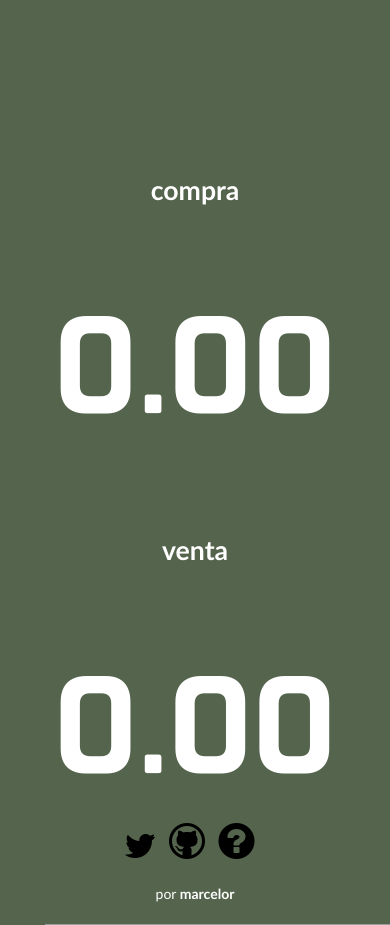
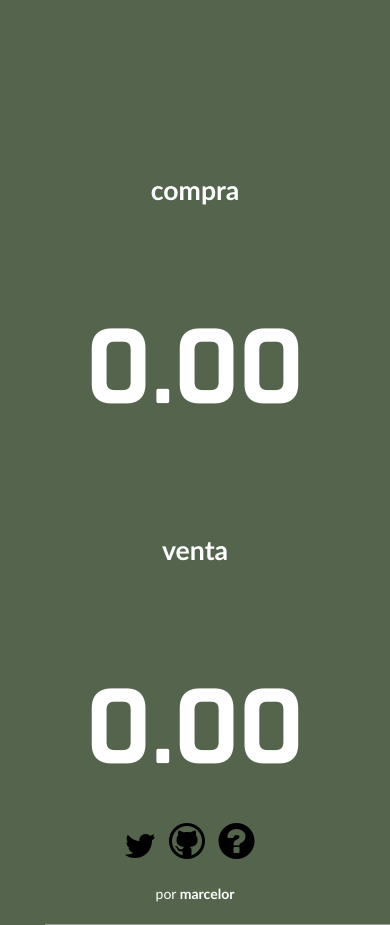
Before and after one commit to marcelor/xchange, a Flask app: template templates/home.html in a window 390 px wide; the page is wider, and only the part inside the window is pictured. Shown: the top 925 px of that part. Run offline with Flask 2, Linux system fonts and the light colour scheme; the template is opened without the code that fills it: most values are stand-ins (such as "Sample title", 1, 10 or a date in 2020); grey boxes are pictures that could not be loaded.

Commit message:
Minor fix

```diff
--- a/static/style.css
+++ b/static/style.css
@@ -53,6 +53,6 @@ body.faq ul {
 
 @media only screen and (max-width: 767px) {
     .size2 {
-        font-size: 130px;
+        font-size: 100px;
     }
 }
```
